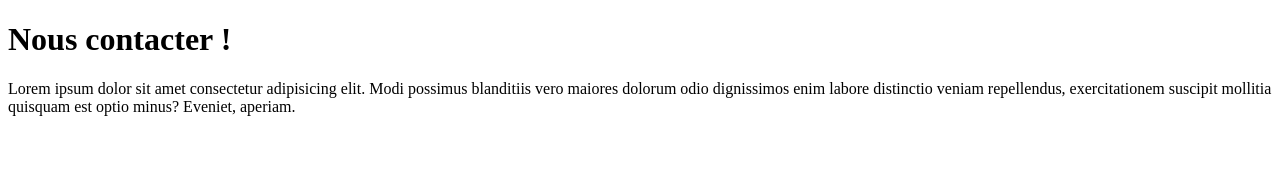
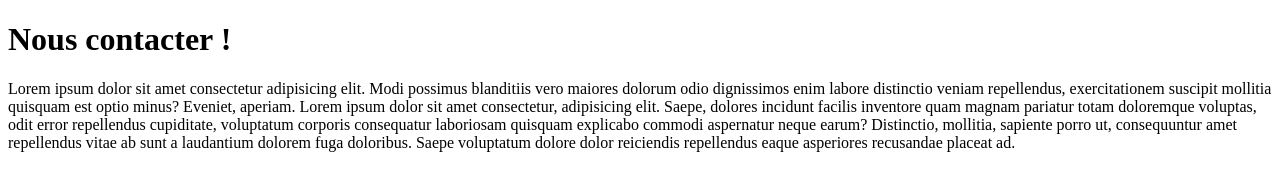
Before and after one commit to liliaouldhocine/e25-edw2-c6, a plain HTML site: page contact.html in a window 1280 px wide. Drawn offline with Linux system fonts and the light colour scheme.

Commit message:
Hotfix - changement du texte

```diff
--- a/contact.html
+++ b/contact.html
@@ -11,7 +11,14 @@
       Lorem ipsum dolor sit amet consectetur adipisicing elit. Modi possimus
       blanditiis vero maiores dolorum odio dignissimos enim labore distinctio
       veniam repellendus, exercitationem suscipit mollitia quisquam est optio
-      minus? Eveniet, aperiam.
+      minus? Eveniet, aperiam. Lorem ipsum dolor sit amet consectetur,
+      adipisicing elit. Saepe, dolores incidunt facilis inventore quam magnam
+      pariatur totam doloremque voluptas, odit error repellendus cupiditate,
+      voluptatum corporis consequatur laboriosam quisquam explicabo commodi
+      aspernatur neque earum? Distinctio, mollitia, sapiente porro ut,
+      consequuntur amet repellendus vitae ab sunt a laudantium dolorem fuga
+      doloribus. Saepe voluptatum dolore dolor reiciendis repellendus eaque
+      asperiores recusandae placeat ad.
     </p>
   </body>
 </html>
```
